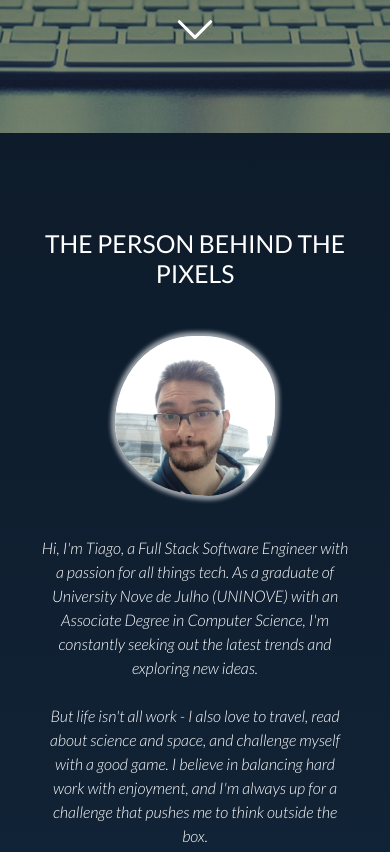
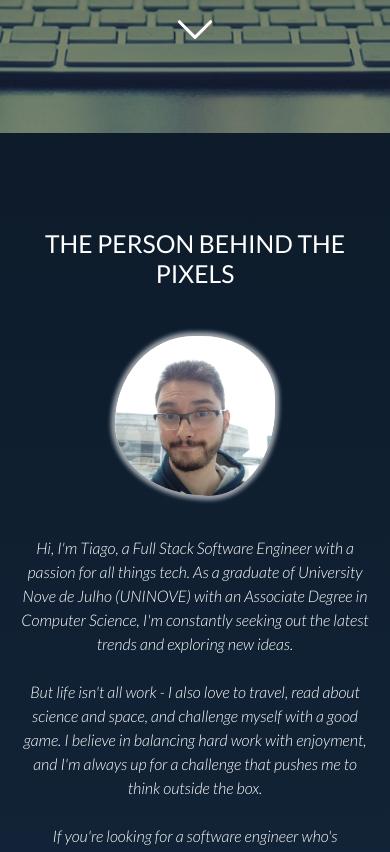
Before and after one commit to Sathosk/Porfolio.v1, a React (Vite) app: page / in a window 390 px wide. Shown: the part 711-1563 px from the top of the page. Built offline with nearby package versions, Linux system fonts and the light colour scheme.

Commit message:
style: fixed some spacing on mobile screen for contact description

```diff
--- a/src/components/Main/components/Contact/components/ContactDescription/styles.ts
+++ b/src/components/Main/components/Contact/components/ContactDescription/styles.ts
@@ -44,5 +44,5 @@ export const SocialMedia = styled.div`
     gap: 1rem;
 
     width: 10rem;
-    margin-top: 2rem;
+    margin: 2rem 0;
 `
--- a/src/components/Main/components/Contact/style.ts
+++ b/src/components/Main/components/Contact/style.ts
@@ -76,10 +76,6 @@ export const ContactFormWrapper = styled.div`
         border-radius: 8px;
     }
 
-    input::placeholder, textarea::placeholder {
-
-    }
-
     div > *{
         display: block;
     }
@@ -111,4 +107,5 @@ export const ContactFormWrapper = styled.div`
             width: 100%;
         }
     }
+
 `;
--- a/src/components/Main/components/Intro/styles.ts
+++ b/src/components/Main/components/Intro/styles.ts
@@ -14,6 +14,7 @@ export const IntroContainer = styled.div`
     justify-content: center;
     align-items: center;
     gap: 0.5rem;
+    text-align: center;
 
     height: 100%;
 
--- a/src/styles/global.ts
+++ b/src/styles/global.ts
@@ -67,4 +67,10 @@ export const GlobalStyle = createGlobalStyle`
             background-attachment: unset;
         }
     }
+
+    @media (max-width: 500px) {
+        .container {
+            width: 90%;
+        }
+    }
 `;
```
